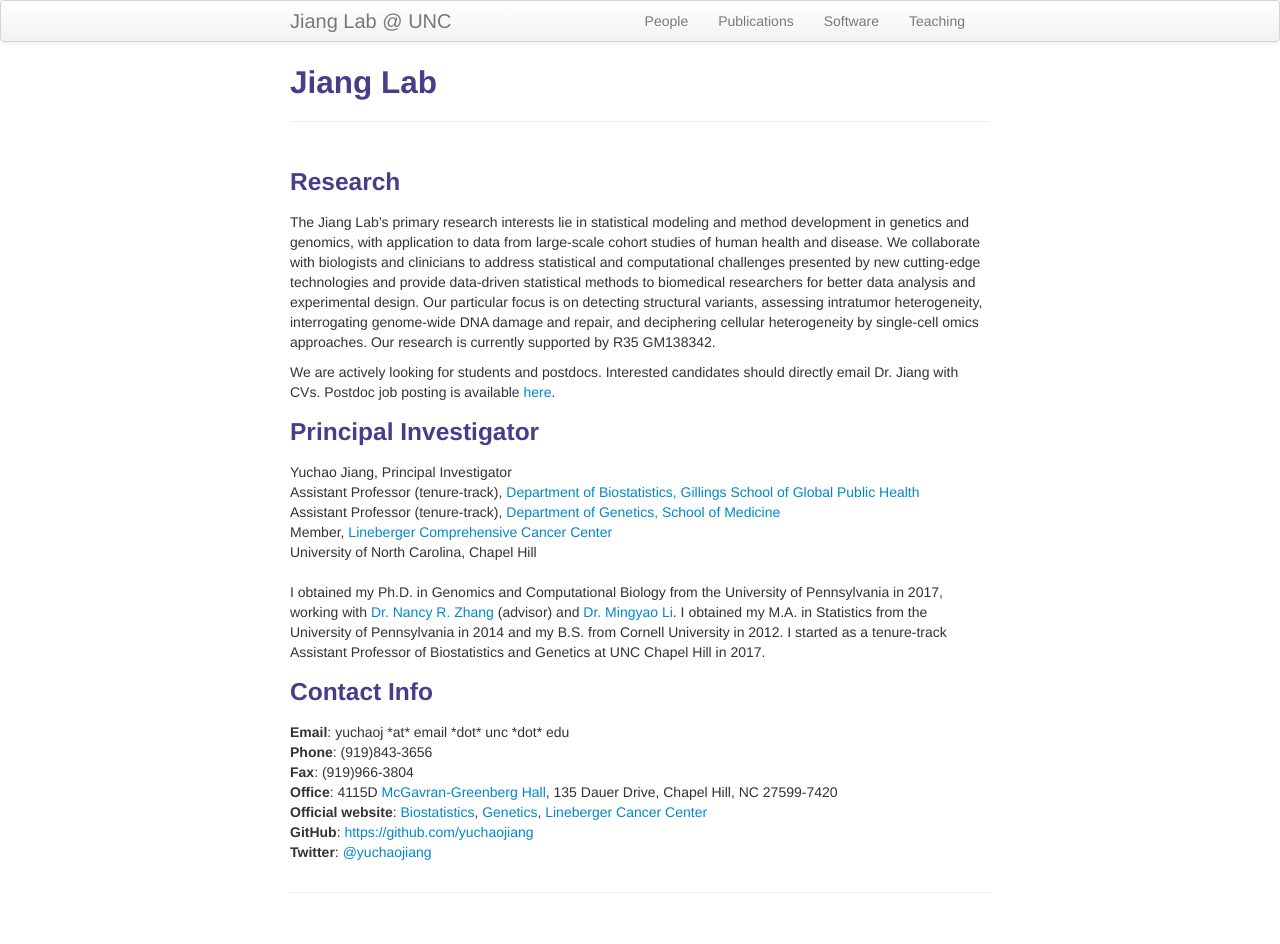
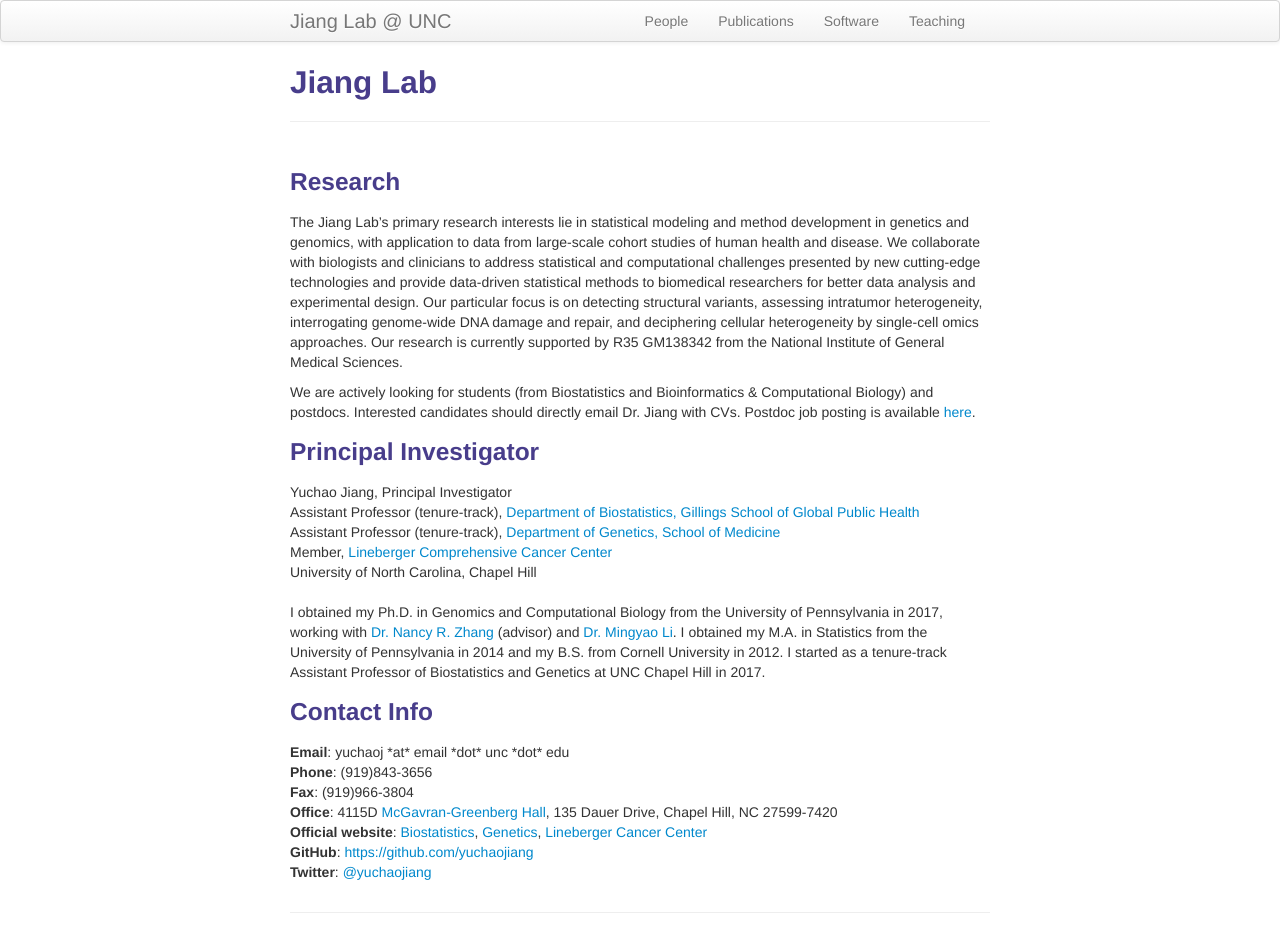
Before and after one commit to yuchaojiang/yuchaojiang.github.io, a Jekyll site: the page built from index.md, in a window 1280 px wide. Built offline with Jekyll 4.4.1, drawn with Linux system fonts in a browser that asks for light colours.

Commit message:
Update index.md

```diff
--- a/index.md
+++ b/index.md
@@ -4,9 +4,9 @@ title: Jiang Lab
 ---
 ### Research
 
-The Jiang Lab’s primary research interests lie in statistical modeling and method development in genetics and genomics, with application to data from large-scale cohort studies of human health and disease. We collaborate with biologists and clinicians to address statistical and computational challenges presented by new cutting-edge technologies and provide data-driven statistical methods to biomedical researchers for better data analysis and experimental design. Our particular focus is on detecting structural variants, assessing intratumor heterogeneity, interrogating genome-wide DNA damage and repair, and deciphering cellular heterogeneity by single-cell omics approaches. Our research is currently supported by R35 GM138342.
+The Jiang Lab’s primary research interests lie in statistical modeling and method development in genetics and genomics, with application to data from large-scale cohort studies of human health and disease. We collaborate with biologists and clinicians to address statistical and computational challenges presented by new cutting-edge technologies and provide data-driven statistical methods to biomedical researchers for better data analysis and experimental design. Our particular focus is on detecting structural variants, assessing intratumor heterogeneity, interrogating genome-wide DNA damage and repair, and deciphering cellular heterogeneity by single-cell omics approaches. Our research is currently supported by R35 GM138342 from the National Institute of General Medical Sciences.
 
-We are actively looking for students and postdocs. Interested candidates should directly email Dr. Jiang with CVs. Postdoc job posting is available [here](https://unc.peopleadmin.com/postings/183627).
+We are actively looking for students (from Biostatistics and Bioinformatics & Computational Biology) and postdocs. Interested candidates should directly email Dr. Jiang with CVs. Postdoc job posting is available [here](https://unc.peopleadmin.com/postings/183627).
 
 ### Principal Investigator
 
```
